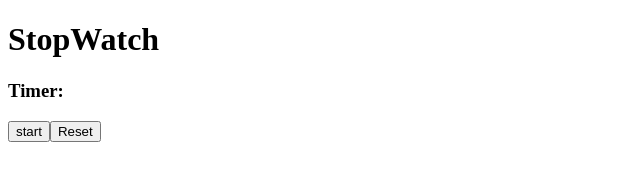
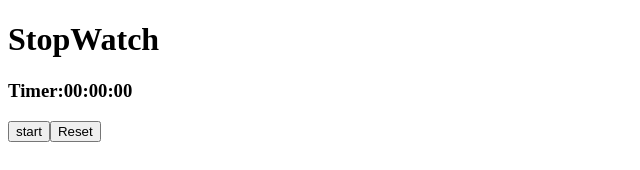
Before and after one commit to Tanishka0511/FSD_AIML_A, a React (Vite) app in the folder clock-app/: page /stopWatch in a window 1280 px wide. Shown: the top 170 px of the page, without its empty margins (0-640 px from the left). Built offline with nearby package versions, Linux system fonts and the light colour scheme.

Commit message:
stopWatch complete code added

```diff
--- a/clock-app/src/components/StopWatch.jsx
+++ b/clock-app/src/components/StopWatch.jsx
@@ -1,17 +1,47 @@
-import { useState } from "react";
+import { useEffect, useState } from "react";
 
 const StopWatch=()=>{
     const [isRunning,setisRunning]=useState(false);
+    const [time,setTime]=useState(0);
+    const[valid ,setValid]=useState(null);
+
+
     function handleStarting(){
         setisRunning((pre)=>!pre);
+        clearInterval(valid);
     }
+    function handleReset(){
+        setTime(0);
+        setisRunning(false);
 
+    }
+    useEffect(()=>{
+        if (isRunning){
+            const id =
+            setInterval(()=>{
+                setTime((time)=>time+1);
+            },1000)
+            setValid(id);
+        }
+        return ()=>clearInterval(valid);
+    },[isRunning])
+
+    function timeFormat(time){
+        const hours =Math.floor(time/3600);
+        const min=Math.floor((time%3600)/60);
+        const sec =time%60;
+        // return `${hours}:${min}:${sec}`
+        // return `${hours.toString().padStart(2, '0')}:${min.toString().padStart(2, '0')}:${sec.toString().padStart(2, '0')}`;
+        return  `${hours < 10 ? '0' + hours : hours}:` +
+        `${min< 10 ? '0' + min : min}:` +
+        `${sec < 10 ? '0' + sec: sec}`;
+    }
     return (
         <div>
 <h1>StopWatch</h1>
-<h3>Timer: </h3>
+<h3>Timer:{timeFormat(time)} </h3>
 <button onClick={handleStarting}>{isRunning? 'stop':'start'}</button>
-<button >Reset</button>
+<button onClick={handleReset}>Reset</button>
         </div>
 
     )
```
